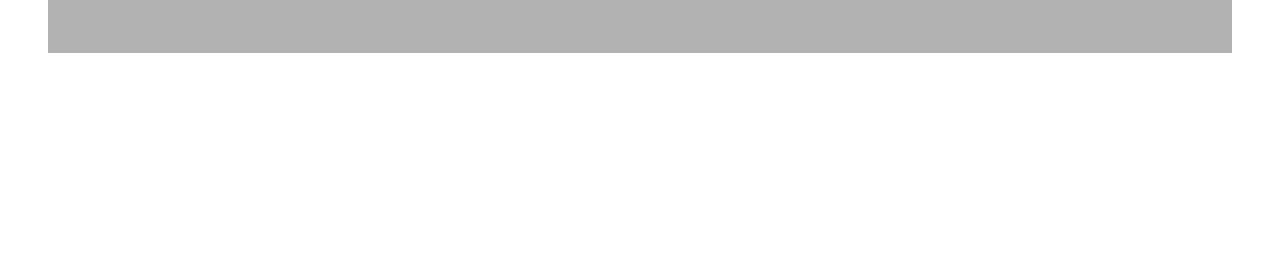
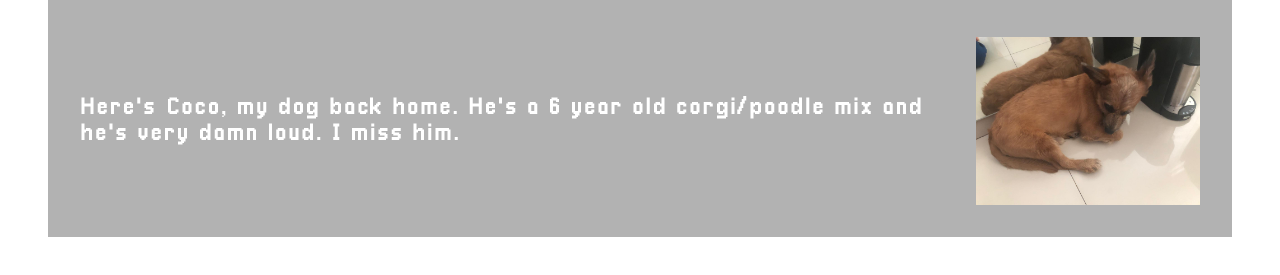
Before and after one commit to willstwn/devsoc-application, a plain HTML site: page index.html in a window 1280 px wide. Shown: the part 2076-2351 px from the top of the page. Before the commit the page ends 2177 px from the top, so only its background shows below. Drawn offline with Linux system fonts and the light colour scheme.

Commit message:
v1.012 Last commit did NOT do anything

```diff
--- a/index.html
+++ b/index.html
@@ -102,5 +102,12 @@
                 play the piano as well!
             </p>
         </div>
+        <div class="two-column">
+            <p>
+                Here's Coco, my dog back home. He's a 6 year old corgi/poodle mix
+                and he's very damn loud. I miss him.
+            </p>
+            <img src="assets/images/coco.jpeg">
+        </div>
     </div>
 </body>
--- a/script.js
+++ b/script.js
@@ -150,7 +150,7 @@ function spawnPokemon(pokemon, grounded, shiny) {
 
     // Grounded = near bottom edge; otherwise a random Y below the nav bar
     const spawnY = grounded
-        ? window.innerHeight - SPRITE_SIZE - 10
+        ? window.innerHeight - SPRITE_SIZE + 5
         : navH + 10 + Math.random() * (window.innerHeight - navH - SPRITE_SIZE - 20);
 
     // Pick a random starting direction: 1 = right, -1 = left
```
